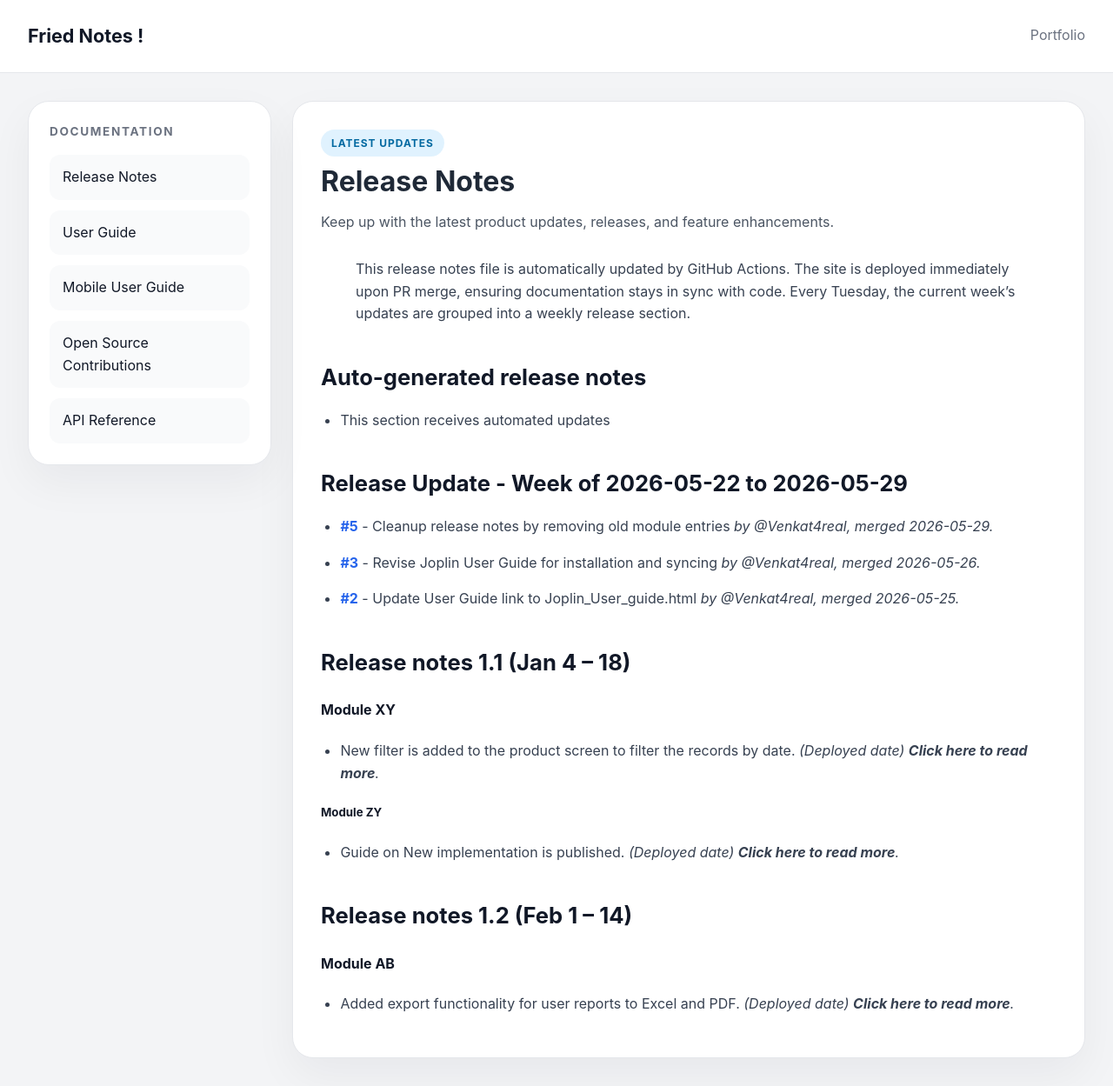
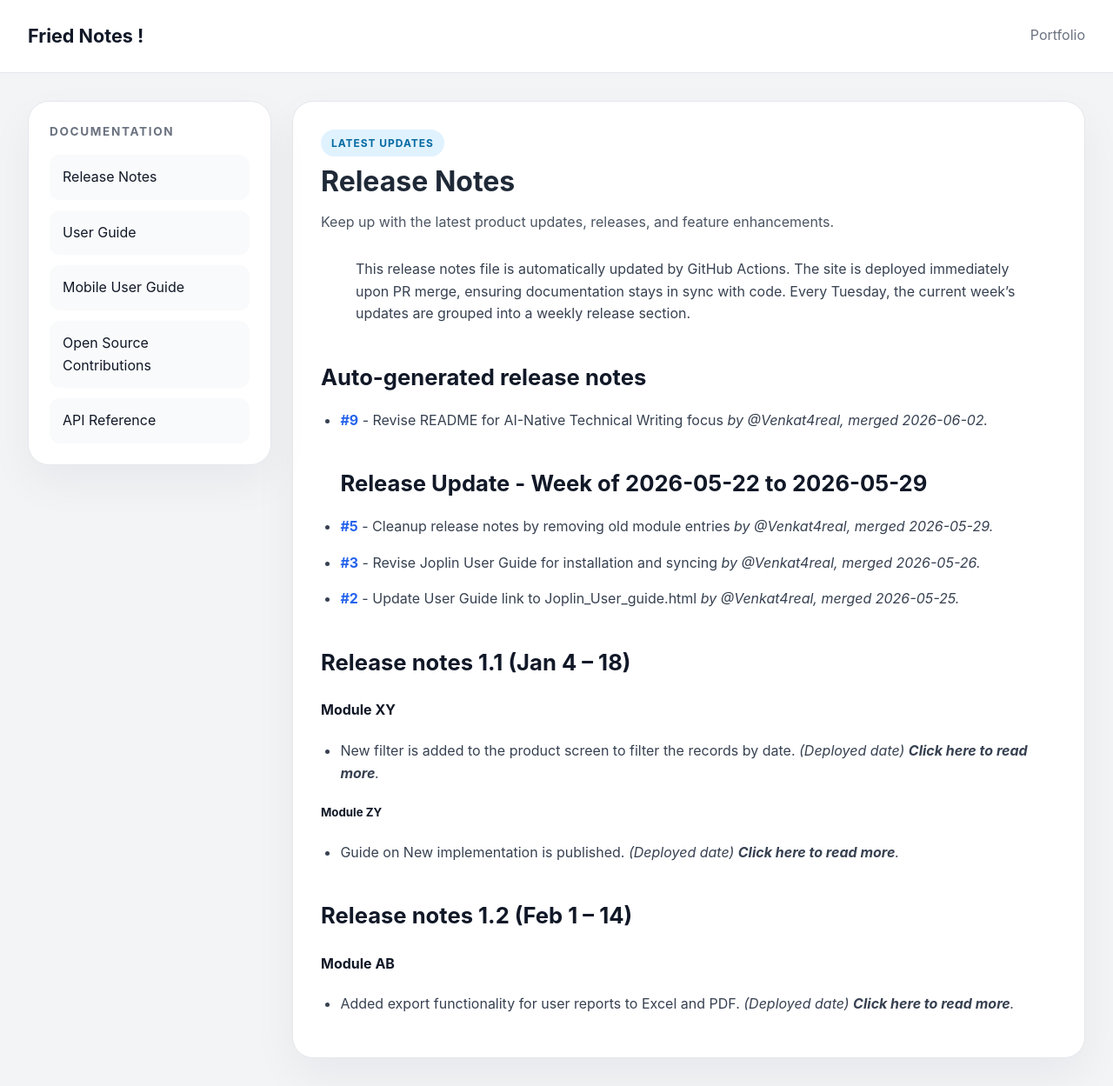
Before and after one commit to Venkat4real/FriedNotes, a Jekyll site: the page built from docs/release_notes.md, in a window 1280 px wide and 1249 px high. Shown: the whole window at 87% size. Built offline with Jekyll 4.4.1, drawn with Linux system fonts in a browser that asks for light colours.

Commit message:
docs: auto-update release notes for pull_request cycle

```diff
--- a/docs/release_notes.md
+++ b/docs/release_notes.md
@@ -9,8 +9,7 @@ description: Keep up with the latest product updates, releases, and feature enha
 > Every Tuesday, the current week's updates are grouped into a weekly release section.
 
 ## Auto-generated release notes
-- This section receives automated updates
-
+- **[#9](https://github.com/Venkat4real/FriedNotes/pull/9)** - Revise README for AI-Native Technical Writing focus *by @Venkat4real, merged 2026-06-02.*
 ## Release Update - Week of 2026-05-22 to 2026-05-29
 
 - **[#5](https://github.com/Venkat4real/FriedNotes/pull/5)** - Cleanup release notes by removing old module entries *by @Venkat4real, merged 2026-05-29.*
```
